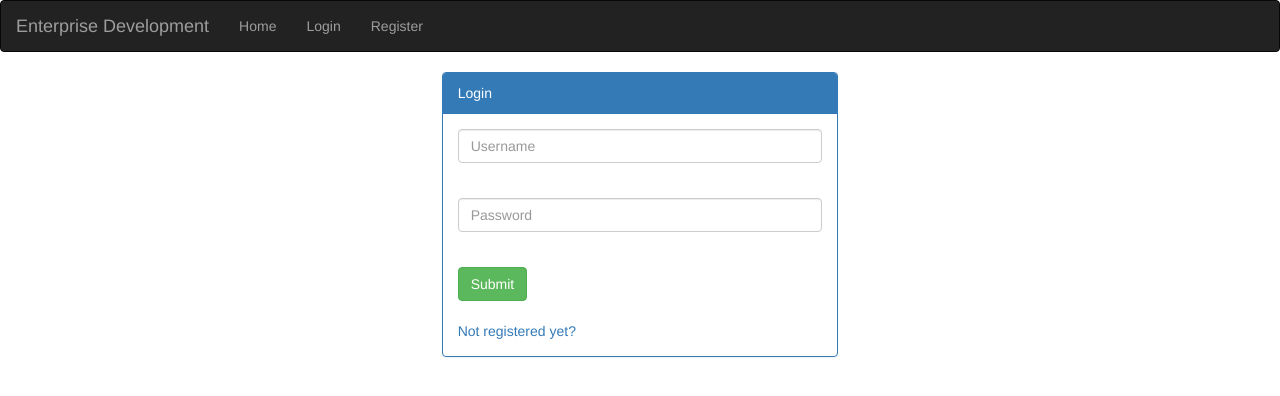
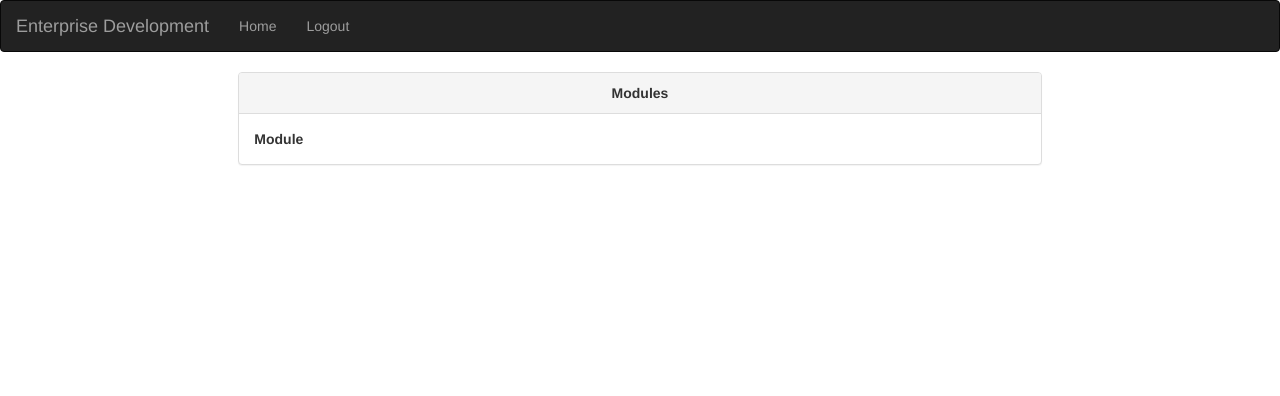
Before and after one commit to shanel262/EntDevProject, a website: page public/index.html at #/home in a window 1280 px wide. Drawn offline with nearby package versions, Linux system fonts and the light colour scheme; no server answers.

Commit message:
Made modules api: -Implemented get modules method based on username of logged in user -Need to make mongo query

```diff
--- a/api/users/user.model.js
+++ b/api/users/user.model.js
@@ -2,7 +2,7 @@ var mongoose = require('mongoose')
 var Schema = mongoose.Schema;
 
 var UserSchema = new Schema({
-	name: { type: String, required: true } ,
+	name: { type: String, required: true },
 	username: { type: String, unique: true, required: true } ,
 	password: { type: String, required: true },
 	role: { type: String, required: true}
--- a/public/app.js
+++ b/public/app.js
@@ -18,30 +18,50 @@ entDev.config(['$routeProvider',
 	}
 ])
 
-.run(function($rootScope, $location){
-	$rootScope.$on('$routeChangeStart', function(event, nextRoute, currentRoute){
-		console.log('LOGGED IN USER:', $rootScope.loggedInUser)
-		console.log('NEXTROUTE:', $location.path())
-		// console.log('CURRENTROUTE:', currentRoute.$$route.originalPath)
-		if($rootScope.loggedInUser == null){
-			if($location.path() != '/register'){
-				if($location.path() != '/login'){
-					$location.path('/login')
-				}
-			}
-		}
-	})
-})
+// .run(function($rootScope, $location){
+// 	$rootScope.$on('$routeChangeStart', function(event, nextRoute, currentRoute){
+// 		console.log('LOGGED IN USER:', $rootScope.loggedInUser)
+// 		console.log('NEXTROUTE:', $location.path())
+// 		// console.log('CURRENTROUTE:', currentRoute.$$route.originalPath)
+// 		if($rootScope.loggedInUser == null){
+// 			if($location.path() != '/register'){
+// 				if($location.path() != '/login'){
+// 					$location.path('/login')
+// 				}
+// 			}
+// 		}
+// 	})
+// })
 
 //Home
 entDev.controller('HomeController', ["$scope", "HomeService", "$rootScope", function($scope, HomeService, $rootScope){
-	$scope.test = $rootScope.loggedInUser
+	$rootScope.loggedInUser = 'shanel262'
+	function getModules(){
+		HomeService.getModules($rootScope.loggedInUser).then(function(res){
+			console.log('RES:', res)
+		})
+	}
+	getModules()
 }])
 
 entDev.factory('HomeService', ["$location", "$http", function($location, $http){
-	// return {
-
-	// }
+	return {
+		getModules: function(userId){
+			console.log('GETTING MODULES', userId)
+			return $http({
+				method: 'GET',
+				url: '/api/modules/getModules/' + userId
+			})
+			.success(function(res){
+				console.log('Successful retrieval;', res)
+				return res
+			})
+			.error(function(res){
+				console.log('Failed retrieval:', res)
+				return res
+			})
+		}
+	}
 }])
 
 //Users
--- a/public/index.html
+++ b/public/index.html
@@ -20,9 +20,9 @@
     </div>
     <div>
       <ul class="nav navbar-nav">
-        <li><a href="#/home">Home</a></li>
-        <li><a href="#/login">Login</a></li>
-        <li><a href="#/register">Register</a></li>
+        <li><a href="#/home" ng-show="loggedInUser != null">Home</a></li>
+        <li><a href="#/login" ng-show="loggedInUser == null">Login</a></li>
+        <li><a href="#/register" ng-show="loggedInUser == null">Register</a></li>
         <li><a ng-click="logout()" ng-show="loggedInUser != null">Logout</a></li>
     </div>
   </div>
--- a/public/partials/home.html
+++ b/public/partials/home.html
@@ -1,10 +1,10 @@
 <div class="container-fluid">
 	<div class="row">
-		<div class="col-md-6" ng-controller="HomeController">
-			<div class="panel panel-primary">
-				<div class="panel-heading"><b>Panel</b></div>
+		<div class="col-md-8 col-md-offset-2" ng-controller="HomeController">
+			<div class="panel panel-default">
+				<div class="panel-heading" style="text-align: center;"><b>Modules</b></div>
 				<div class="panel-body">
-					<b>Hello: {{test}}</b>
+					<b>Module</b>
 				</div>
 			</div>
 		</div>
--- a/routes.js
+++ b/routes.js
@@ -1,6 +1,7 @@
 module.exports = function(app) {
 
   app.use('/api/users', require('./api/users/index'));
+  app.use('/api/modules', require('./api/modules/index'));
 
   // All undefined asset or api routes should return a 404
   app.route('/:url(api|app|assets)/*')
```
Also changed, not shown: api/modules/index.js (added, +9 -0 lines), api/modules/module.controller.js (added, +12 -0 lines), api/modules/module.model.js (added, +12 -0 lines).
